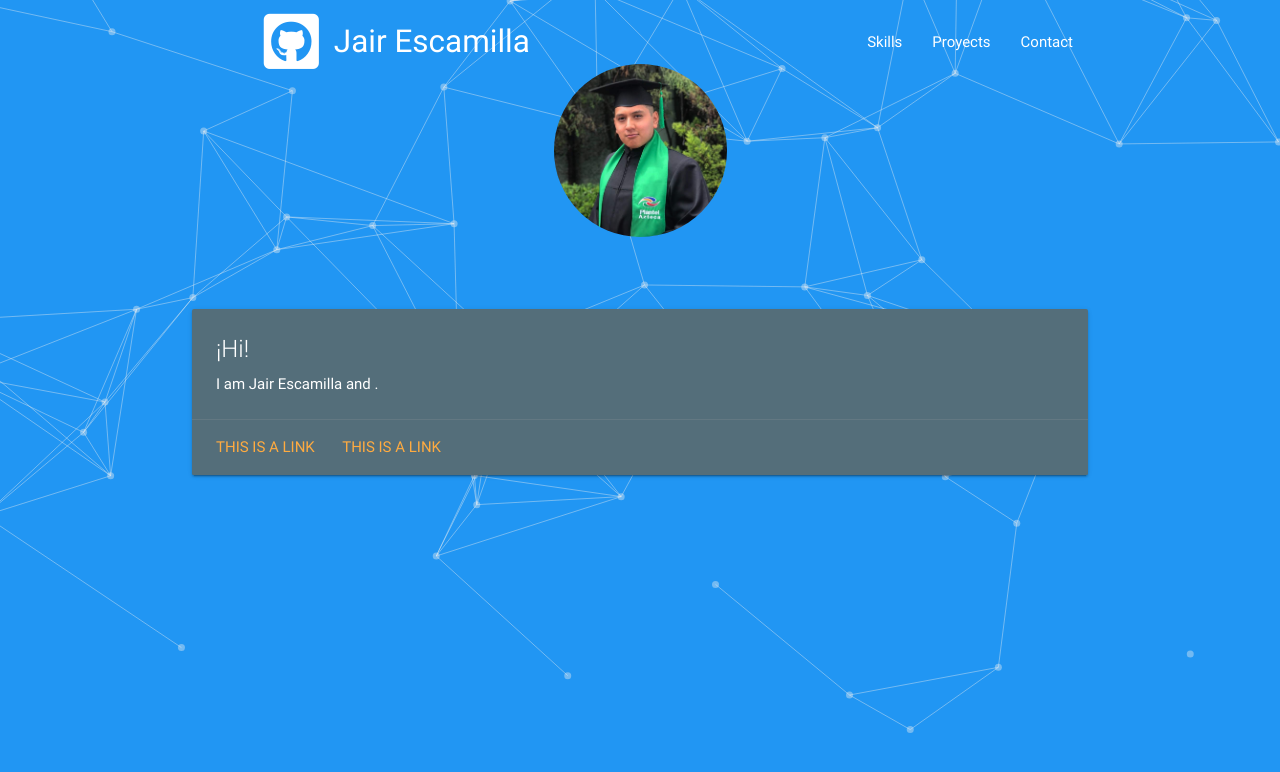
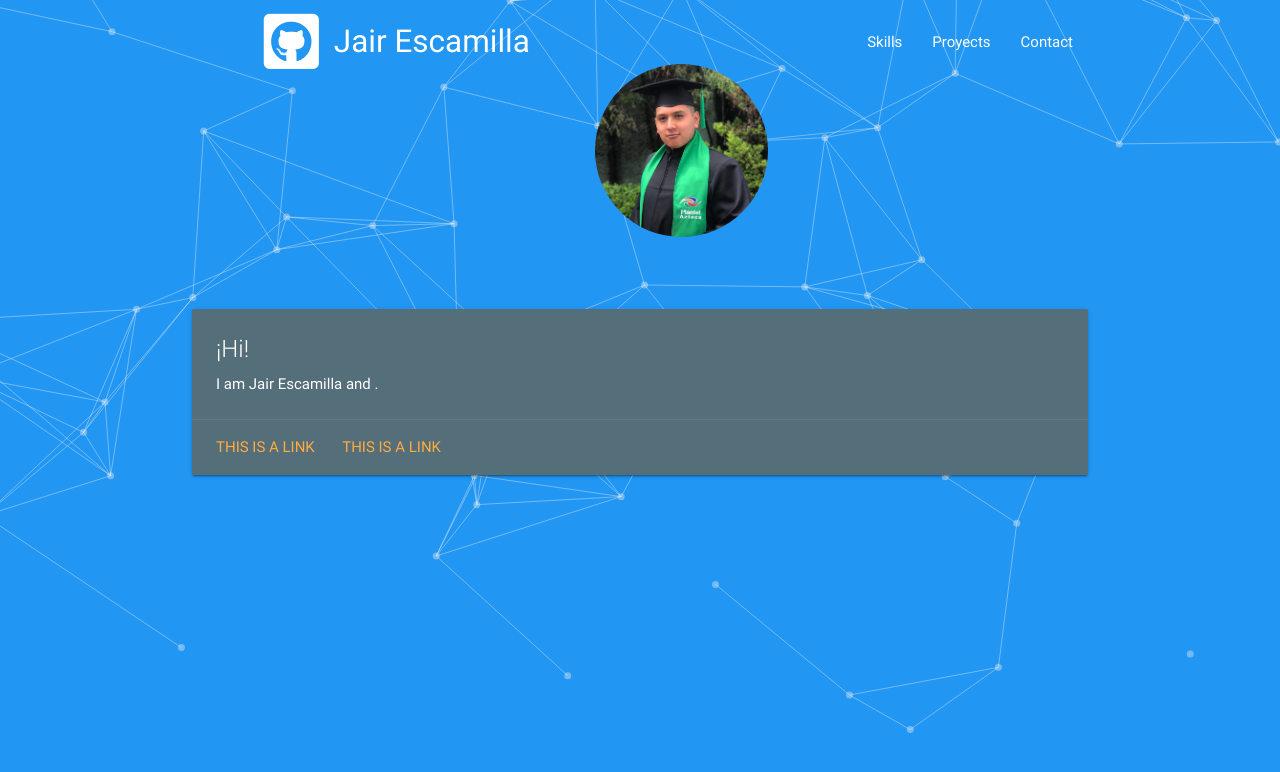
Before and after one commit to CesarArellano/portfolio, a plain HTML site: page index.html in a window 1280 px wide. Drawn offline with nearby package versions, Linux system fonts and the light colour scheme.

Commit message:
Arreglar foto de inicio

```diff
--- a/index.html
+++ b/index.html
@@ -36,7 +36,7 @@
         <div class="row center">
           <div class="col s12">
             <div class="container" style="padding-top: 5%; position: absolute; z-index: 1;">
-              <img src="images/bio.jpg" alt="Jair Escamilla" id="bio" style="width: 173px; height: 173px; border-radius: 50%;" class="center hide-on-med-and-down">
+              <img src="images/bio.jpg" alt="Jair Escamilla" id="bio" style="width: 173px; height: 173px; border-radius: 50%; left: 45%;" class="center-align  materialboxed hoverable" data-caption= "Jair Escamilla 2018">
             </div>
           </div>
         </div>
@@ -57,4 +57,9 @@
       </div>
     </div>
 </body>
+<script>
+  $(document).ready(function(){
+     $('.materialboxed').materialbox();
+  });
+</script>
 </html>
```
